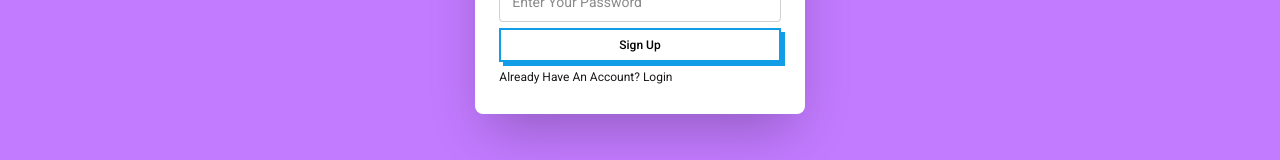
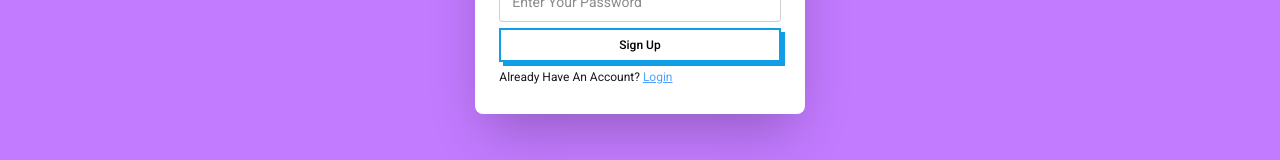
Before and after one commit to ihsanuddin637/uddog-client, a React (Vite) app: page /auth/signUp in a window 1280 px wide. Shown: the part 575-735 px from the top of the page. Built offline with nearby package versions, Linux system fonts and the light colour scheme; no server answers.

Commit message:
fixed joined us page

```diff
--- a/src/Pages/SignUp/SignUp.jsx
+++ b/src/Pages/SignUp/SignUp.jsx
@@ -106,7 +106,7 @@ const SignUp = () => {
             </span>
           </button>
               <p>
-                Already Have An Account? <Link to="/auth/signIn">Login</Link>
+                Already Have An Account? <Link to="/auth/signIn" className="underline text-blue-400">Login</Link>
               </p>
             </form>
           </div>
```
